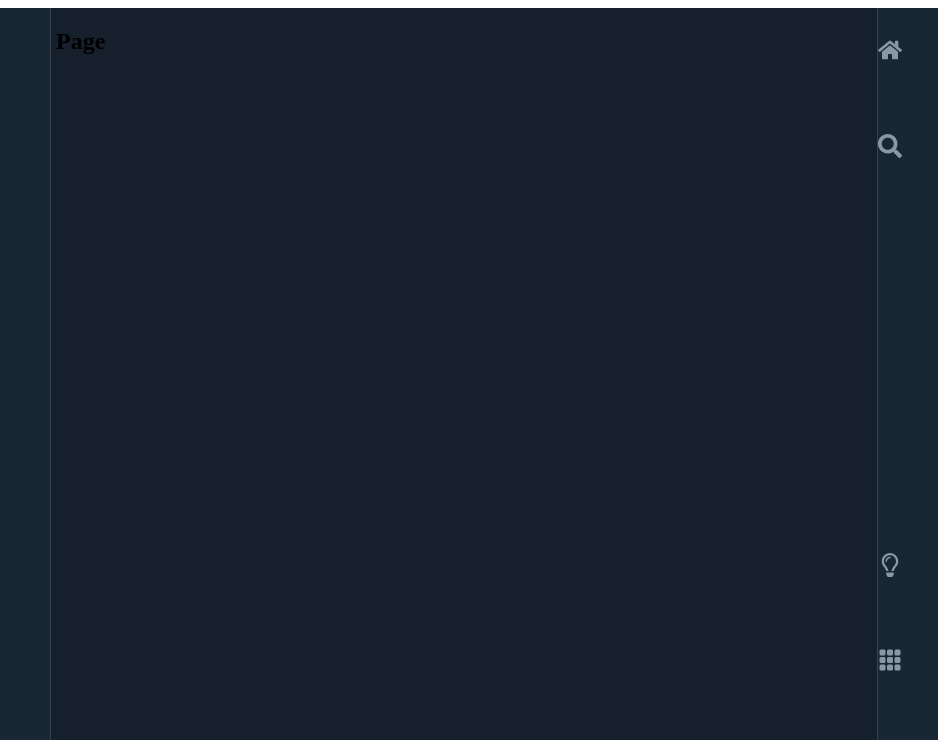
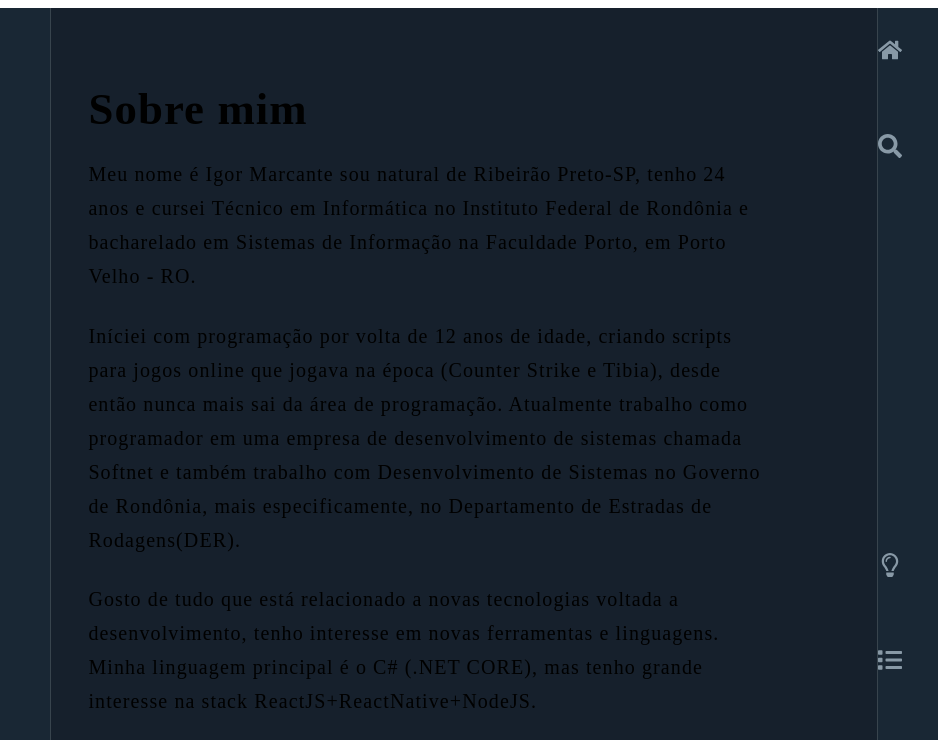
Before and after one commit to IgorMarcante/igor-marcante-blog, a Gatsby site: page /about in a window 1280 px wide. Shown: the top 740 px of the page, 342-1280 px from the left. Built offline with nearby package versions, Linux system fonts and the light colour scheme; Gatsby itself is replaced by a stand-in of ours.

Commit message:
correcoes

```diff
--- a/package.json
+++ b/package.json
@@ -16,7 +16,8 @@
     "react": "^18.2.0",
     "react-dom": "^18.2.0",
     "react-icons": "^5.5.0",
-    "styled-components": "^6.1.17"
+    "styled-components": "^6.1.17",
+    "styled-media-query": "^2.1.2"
   },
   "devDependencies": {
     "prettier": "^2.8.8"
--- a/src/components/MenuBar/index.js
+++ b/src/components/MenuBar/index.js
@@ -1,39 +1,62 @@
-import React from "react"
+import React, { useState, useEffect } from "react"
 
 import { FaHome as Home} from "react-icons/fa";
  import { FaSearch as Search} from "react-icons/fa";
  import { FaArrowUp as Arrow} from "react-icons/fa";
  import { FaRegLightbulb as Light} from "react-icons/fa";
  import { BsFillGrid3X3GapFill as Grid} from "react-icons/bs";
+ import { FaList as List  } from "react-icons/fa";
+ import getThemeColor from '../../utils/getThemeColor'
 
  import * as S from "./styled"
+ const MenuBar = () => {
+    const [theme, setTheme] = useState(null)
+    const [display, setDisplay] = useState(null)
 
- const MenuBar = () => (
+    const isDarkMode = theme === "dark"
+    const isListMode = display === "list"
+
+    useEffect(() => {
+      setTheme(window.__theme)
+      setDisplay(window.__display)
+      window.__onThemeChange = () => setTheme(window.__theme)
+      window.__onDisplayChange = () => setDisplay(window.__display)
+    }, []);
+
+    return (
       <S.MenuBarWrapper>
         <S.MenuBarGroup>
-       <S.MenuBarLink to="/" title="Voltar para Home">
-         <S.MenuBarItem>
-           <Home />
-         </S.MenuBarItem>
+          <S.MenuBarLink to="/" cover direction="right" bg={getThemeColor()} duration={0.6} title="Voltar para Home">
+            <S.MenuBarItem><Home /></S.MenuBarItem>
           </S.MenuBarLink>
-       <S.MenuBarLink to="/search/" title="Pesquisar">
-         <S.MenuBarItem>
-           <Search />
-         </S.MenuBarItem>
+          <S.MenuBarLink to="/search/" cover direction="right" bg={getThemeColor()} duration={0.6} title="Pesquisar">
+            <S.MenuBarItem><Search /></S.MenuBarItem>
           </S.MenuBarLink>
         </S.MenuBarGroup>
         <S.MenuBarGroup>
-       <S.MenuBarItem title="Mudar o tema">
-         <Light />
+          <S.MenuBarItem
+            title="Mudar o tema"
+            onClick={() => {
+              window.__setPreferredTheme(isDarkMode ? "light" : "dark")
+            }}
+            className={theme}
+          ><Light />
           </S.MenuBarItem>
-       <S.MenuBarItem title="Mudar visualização">
-         <Grid />
+          <S.MenuBarItem
+            title="Mudar visualização"
+            onClick={() => {
+              window.__setPreferredDisplay(isListMode ? "grid" : "list")
+            }}
+            className="display"
+          >
+            {isListMode ? <Grid /> : <List />}
           </S.MenuBarItem>
-       <S.MenuBarItem title="Ir para o Topo">
-         <Arrow />
-       </S.MenuBarItem>
+          <S.MenuBarItem title="Ir para o Topo" onClick={() => {
+              window.scroll({ top: 0, behavior: 'smooth' })
+            }}><Arrow /></S.MenuBarItem>
         </S.MenuBarGroup>
       </S.MenuBarWrapper>
     )
+  }
 
- export default MenuBar
+  export default MenuBar;
--- a/src/pages/about.js
+++ b/src/pages/about.js
@@ -1,10 +1,47 @@
 import React from "react";
 import Layout from "../components/Layout"
 import Seo from "../components/seo"
+import { MainContent } from '../styles/base'
 
 const AboutPage = () => (
     <Layout>
-    <h1>About Page</h1>
+        <MainContent>
+            <h1>Sobre mim</h1>
+            <p>
+                Meu nome é Igor Marcante sou natural de Ribeirão Preto-SP, tenho 24 anos e
+                cursei Técnico em Informática no Instituto Federal de Rondônia e bacharelado
+                em Sistemas de Informação na Faculdade Porto, em Porto Velho - RO.
+            </p>
+            <p>Iníciei com programação por volta de 12 anos de idade, criando scripts para
+                jogos online que jogava na época (Counter Strike e Tibia), desde então nunca
+                mais sai da área de programação. Atualmente trabalho como programador em uma empresa
+                de desenvolvimento de sistemas chamada Softnet e também trabalho com Desenvolvimento de Sistemas
+                no Governo de Rondônia, mais especificamente,
+                no Departamento de Estradas de Rodagens(DER).
+            </p>
+            <p>Gosto de tudo que está relacionado a novas tecnologias voltada a desenvolvimento, tenho interesse em novas
+                ferramentas e linguagens. Minha linguagem principal é o C# (.NET CORE), mas tenho grande interesse na stack ReactJS+ReactNative+NodeJS.</p>
+
+            <p>Criei esse blog com o intuito de publicar alguns tutoriais básicos na área de programação, e assuntos aleatórios que
+                eu considero legal, como por exemplo desenvolvimento pessoal, produtividade, etc.</p>
+
+            <h2>Habilidades</h2>
+
+            <ul>
+                <li>.NET MVC5 e .NET CORE</li>
+                <li>Entity Framework</li>
+                <li>Laravel(PHP)</li>
+                <li>Javascript</li>
+                <li>ReactJS</li>
+                <li>React Native</li>
+                <li>NodeJS</li>
+                <li>SQL Server, Postgres, MySql</li>
+                <li>CSS Frameworks (Bootstrap, Foundation)</li>
+                <li>Git</li>
+                <li>Python</li>
+                <li>Scrum and Kanban</li>
+            </ul>
+        </MainContent>
     </Layout>
 )
 
--- /dev/null
+++ b/src/styles/base.js
@@ -0,0 +1,204 @@
+import styled from 'styled-components'
+import media from 'styled-media-query'
+
+export const PostHeader = styled.header`
+  color: var(--postColor);
+  margin: auto;
+  max-width: 70rem;
+  padding: 5rem 5rem 0;
+  ${media.lessThan('large')`
+    padding: 3rem 0 0;
+    max-width: 100%;
+  `}
+`
+
+export const PostTitle = styled.h1`
+  font-size: 4rem;
+  font-weight: 700;
+  padding: 0 1.4rem;
+  margin: 1rem auto;
+  ${media.lessThan('large')`
+    font-size: 2.8rem;
+    line-height: 1.1;
+    padding: 0 1rem;
+  `}
+`
+
+export const PostDescription = styled.h2`
+  font-size: 2rem;
+  font-weight: 200;
+  padding: 0 1.4rem;
+  ${media.lessThan('large')`
+    font-size: 1.6rem;
+    line-height: 1.3;
+    padding: 0 1rem;
+  `}
+`
+
+export const PostDate = styled.p`
+  font-size: 1.1rem;
+  font-weight: 100;
+  padding: 0 1.4rem;
+  ${media.lessThan('large')`
+    padding: 0 1rem;
+  `}
+`
+
+export const MainContent = styled.section`
+  margin: auto;
+  max-width: 70rem;
+  padding: 2rem 5rem;
+  ${media.lessThan('large')`
+    padding: 2rem 0;
+    max-width: 100%;
+  `}
+  p,
+  h1,
+  h2,
+  h3,
+  h4,
+  ul,
+  ol,
+  .tags,
+  iframe,
+  .button-post {
+    color: var(--postColor);
+    font-size: 1.25rem;
+    font-weight: 300;
+    line-height: 1.7;
+    letter-spacing: 0.069rem;
+    padding: 0 1.4rem;
+    ${media.lessThan('large')`
+      padding: 0 1rem;
+      word-break: break-word;
+    `}
+  }
+  p {
+    margin: 0 auto 1.6rem;
+  }
+  h1,
+  h2,
+  h3,
+  h4,
+  h5 {
+    margin: 2.4rem auto 1rem;
+  }
+  ul,
+  ol {
+    list-style: disc;
+    padding-left: 2.5rem;
+    margin: 0 auto 1.6rem;
+  }
+  li {
+    padding: 0.625rem 0;
+    & > ul {
+      margin-bottom: 0;
+    }
+  }
+  p,
+  li {
+    code {
+      word-wrap: break-word;
+    }
+  }
+  img {
+    display: block;
+    width: auto;
+    max-width: 100%;
+    margin: 1.875rem auto;
+  }
+  iframe {
+    padding: 0 1.6rem 1.6rem;
+    width: 100%;
+    ${media.lessThan('large')`
+      padding: 0 1rem;
+    `}
+  }
+  blockquote {
+    color: var(--postColor);
+    border-left: 0.3rem solid var(--highlight);
+    padding: 0 1.875rem;
+    margin: 3.125rem auto;
+  }
+  hr {
+    border: 1px solid var(--borders);
+    margin: 3rem auto;
+  }
+  #twitter-widget-0,
+  .instagram-media,
+  .twitter-tweet {
+    margin: 20px auto !important;
+  }
+  h1,
+  h2,
+  h3,
+  h4,
+  h5 {
+    font-weight: 800;
+    letter-spacing: 0.069rem;
+    line-height: 1.4;
+  }
+  h1 {
+    font-size: 2.8rem;
+    ${media.lessThan('large')`
+      font-size: 1.875rem;
+    `}
+  }
+  h2 {
+    font-size: 2.1rem;
+    ${media.lessThan('large')`
+      font-size: 1.375rem;
+    `}
+  }
+  h3 {
+    font-size: 1.6rem;
+    ${media.lessThan('large')`
+      font-size: 1.125rem;
+    `}
+  }
+  h4 {
+    font-size: 1.4rem;
+  }
+  h5 {
+    font-size: 1.2rem;
+  }
+  strong {
+    font-weight: 700;
+  }
+  .gatsby-resp-image-background-image {
+    z-index: 2;
+    opacity: 1 !important;
+  }
+  .gatsby-resp-image-image {
+    box-shadow: none !important;
+    transition: opacity 0.2s;
+    &.lazyload {
+      opacity: 0;
+    }
+    &.lazyloaded {
+      opacity: 1;
+      z-index: 3;
+    }
+  }
+  .gatsby-highlight {
+    padding: 0 1.6rem 1.6rem;
+    ${media.lessThan('large')`
+      padding: 0;
+    `}
+  }
+  .instagram-media {
+    margin: 1rem auto !important;
+  }
+  a {
+    border-bottom: 1px dashed var(--highlight);
+    color: var(--highlight);
+    text-decoration: none;
+    transition: opacity 0.5s;
+    svg {
+      color: var(--postColor);
+    }
+    &:hover {
+      opacity: 0.8;
+    }
+  }
+`
--- /dev/null
+++ b/src/utils/getThemeColor.js
@@ -0,0 +1,8 @@
+const getThemeColor = () => {
+  const theme = typeof window !== "undefined" && window.__theme
+
+  if (theme === "light") return "#fff"
+  if (theme === "dark") return "#16202c"
+}
+
+export default getThemeColor;
```
Also changed, not shown: 1 other file. Lines whose indentation alone changed are shown as unchanged.
